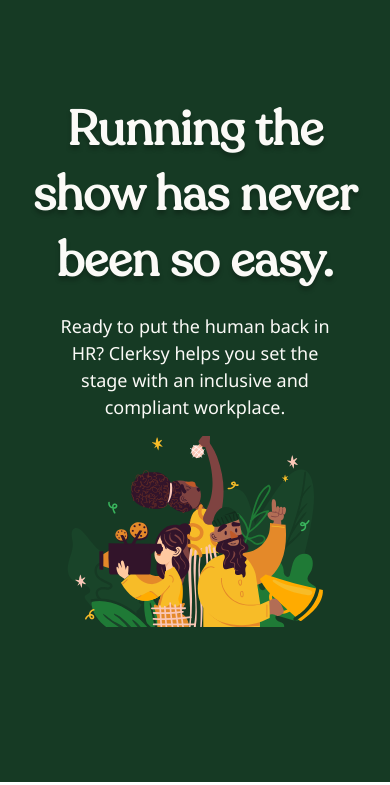
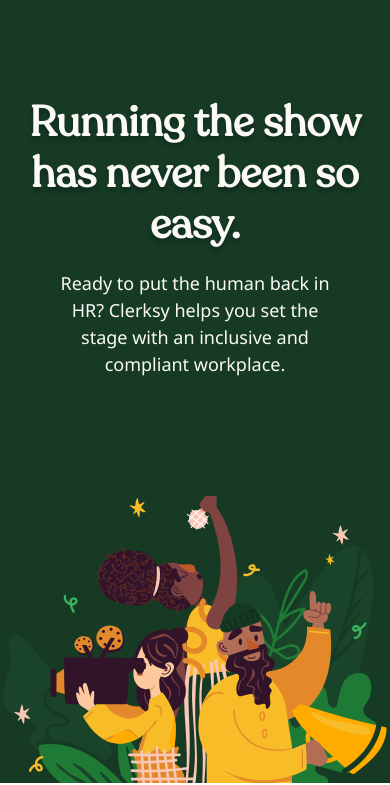
Before and after one commit to progdidi/clerksy, a website: page app/index.html in a window 390 px wide. Shown: the part 62-847 px from the top of the page. Drawn offline with Linux system fonts and the light colour scheme.

Commit message:
fix: header background image

```diff
--- a/app/index.html
+++ b/app/index.html
@@ -22,10 +22,10 @@
 <body>
 
     <div class="wrapper">
-
         <header class="header">
+            <div class="header__top">
                 <div class="container">
-                <div class="header__top">
+                    <div class="header__top-inner">
                         <a href="#" class="logo">
                             <img src="images/header/logo.svg" alt="" class="logo__img">
                         </a>
@@ -38,18 +38,26 @@
                             <button class="header__info-btn green-btn">Get Started</button>
                         </div>
                     </div>
+                </div>
+
+            </div>
 
             <div class="promo">
+                <div class="container">
+                    <div class="promo__inner">
                         <div class="promo__info">
                             <h1 class="promo__info-title">Running the show has never been so easy.</h1>
 
                             <p class="promo__info-descr">Ready to put the human back in HR? Clerksy helps you set the stage with an inclusive and compliant workplace.</p>
                         </div>
-                    <div class="promo__media">
+                        <!-- <div class="promo__media">
                             <img src="images/header/promo.svg" alt="" class="promo__media-img">
+                        </div> -->
                     </div>
                 </div>
+
             </div>
+
         </header>
 
         <main class="main">
--- a/app/scss/_global.scss
+++ b/app/scss/_global.scss
@@ -45,15 +45,12 @@
     background-color: transparent;
 }
 
-header {
-    min-height: 100vh;
-}
-
 .container {
     max-width: 1220px;
     padding: 0 20px;
     margin: 0 auto;
 }
+
 
 .section__title {
     font-family: "Recoleta", sans-serif;
--- a/app/scss/blocks/header.scss
+++ b/app/scss/blocks/header.scss
@@ -3,6 +3,7 @@
     color: var(--white-color);
     .header__top {
         padding: 20px 0;
+        &-inner {
             display: flex;
             justify-content: space-between;
             .header__info {
@@ -21,8 +22,10 @@
                     }
                 }
             }
+        }
         &.fixed {
             position: fixed;
+            z-index: 100;
             background-color: var(--dark-green-color);
             left: 0;
             right: 0;
@@ -30,11 +33,19 @@
     }
 
     .promo {
+        background-image: url(../../images/header/promo.svg);
+        background-repeat: no-repeat;
+        background-position: bottom right;
+        background-size: contain;
+        &__inner {
             display: flex;
             justify-content: space-between;
             align-items: center;
-        &__info {
+            min-height: calc(100vh - 98px);
+            position: relative;
+            .promo__info {
                 padding-top: 120px;
+                min-width: 475px;
                 &-title {
                     max-width: 391px;
                     margin-bottom: 18px;
@@ -49,7 +60,6 @@
                     font-size: 18px;
                 }
             }
-        &__media-img {
         }
     }
 }
@@ -57,9 +67,11 @@
 @media (max-width: 1100px) {
     .header {
         .promo {
+            background-position: bottom center;
+            &__inner {
             flex-direction: column;
             align-items: center;
-            &__info {
+            .promo__info {
                 padding-top: 80px;
                 &-title {
                     max-width: 90%;
@@ -75,14 +87,9 @@
                     margin-bottom: 15px;
                 }
             }
+        }
 
-            &__media {
-                &-img {
-                    object-fit: cover;
-                    max-width: 70%;
-                    margin: 0 auto;
-                }
-            }
+
         }
 
     }
@@ -118,6 +125,18 @@
                 }
             }
         }
+
+        .promo {
+            &__inner {
+                .promo__info {
+                    min-width: auto;
+                    &-title {
+                        font-size: 42px;
+                        line-height: 51px;
+                    }
+                }
+            }
+        }
     }
 }
 
@@ -147,5 +166,9 @@
                 }
             }
         }
+
+        .promo__inner {
+            min-height: calc(100vh - 78px);
         }
     }
+}
```
Also changed, not shown: app/css/style.min.css. Lines whose indentation alone changed are shown as unchanged.
